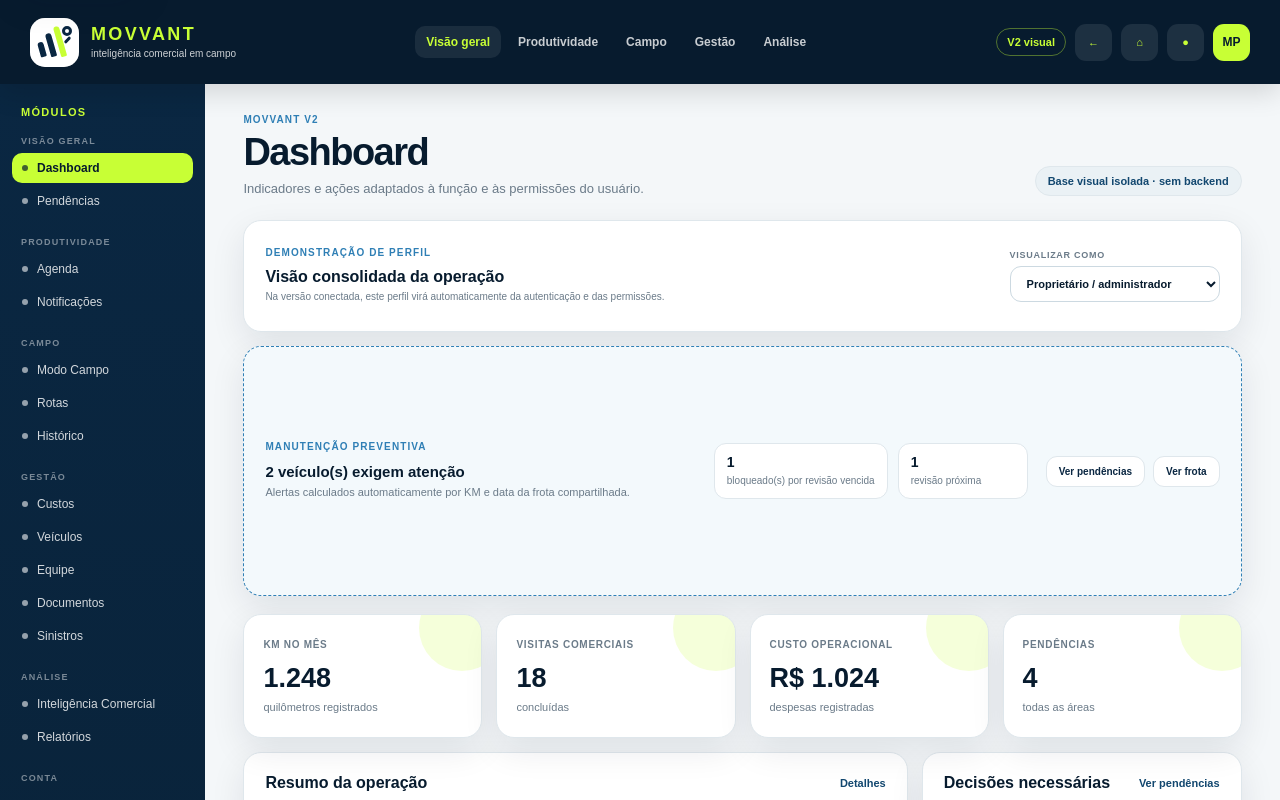
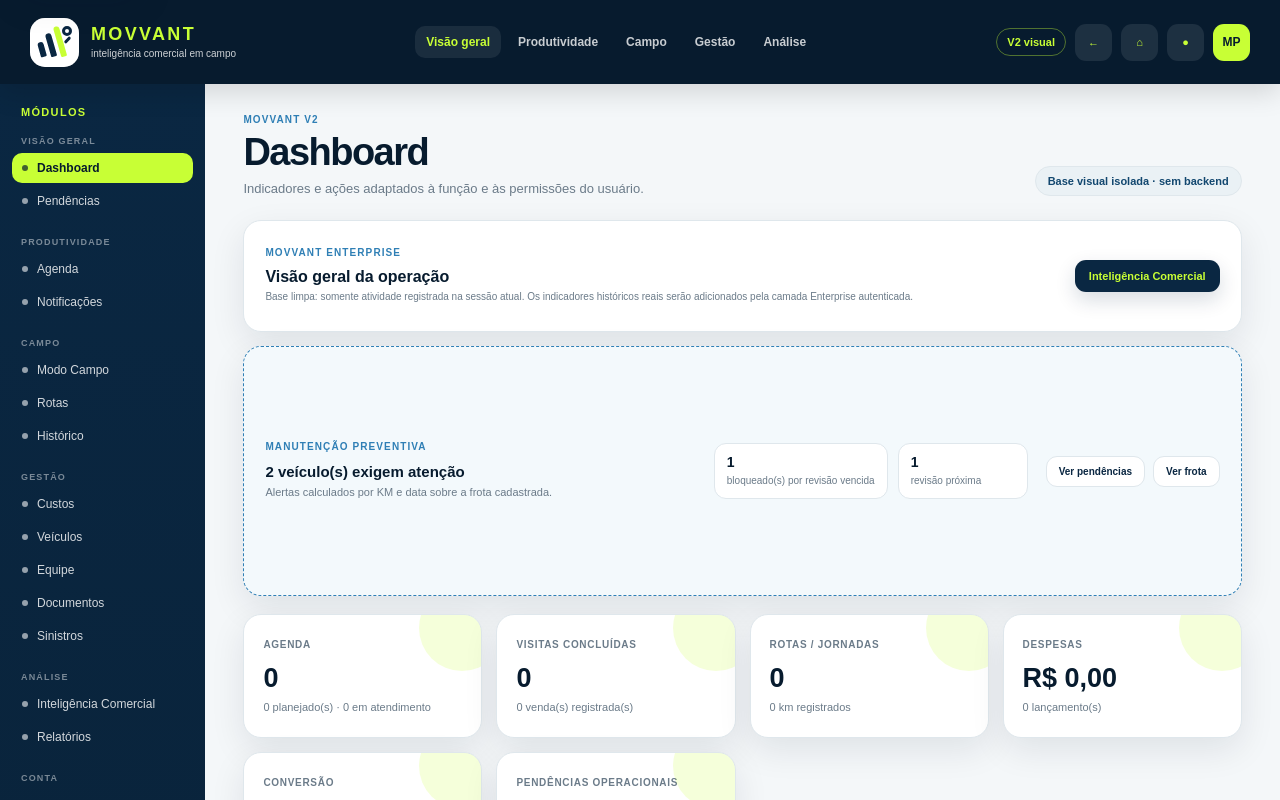
Before and after one commit to Manopanassolo/controle-facil-km, a Next.js app in the folder movvant-v2/: page /dashboard in a window 1280 px wide. Shown: the top 800 px of the page. Built offline with nearby package versions, Linux system fonts and the light colour scheme.

Commit message:
Web full transplant: replace fictitious dashboard with live session indicators

```diff
--- a/movvant-v2/src/components/DashboardByRole.tsx
+++ b/movvant-v2/src/components/DashboardByRole.tsx
@@ -1,31 +1,30 @@
 'use client';
 
 import Link from 'next/link';
-import { useState } from 'react';
 import { useSessionActivity } from '@/components/SessionActivityProvider';
 
-type RoleKey='vendedor'|'gerente'|'financeiro'|'proprietario';
-type RoleView={label:string;headline:string;metrics:Array<[string,string,string]>;focusTitle:string;focusItems:Array<[string,string]>;secondaryTitle:string;secondaryItems:Array<[string,string]>;};
-const views:Record<RoleKey,RoleView>={
-  vendedor:{label:'Vendedor externo',headline:'Meu dia em campo',metrics:[['Agenda de hoje','4','compromissos previstos'],['Rotas','2','deslocamentos planejados'],['Visitas no mês','18','atividades concluídas'],['Pendências','2','ações pessoais']],focusTitle:'Próximas atividades',focusItems:[['08:30 · Casa do MDF','Visita comercial'],['10:45 · Cliente regional','Follow-up'],['14:00 · Equipe comercial','Reunião online'],['16:30 · Nova conta','Prospecção']],secondaryTitle:'Atenção pessoal',secondaryItems:[['Despesa sem comprovante','Hoje'],['Visita sem resultado','Ontem'],['Próxima revisão do veículo','6 dias']]},
-  gerente:{label:'Gerente comercial',headline:'Equipe e execução comercial',metrics:[['Equipe ativa','6','usuários em operação'],['Visitas hoje','14','equipe comercial'],['Pendências críticas','3','exigem acompanhamento'],['Cobertura de agenda','91%','atividades planejadas']],focusTitle:'Equipe em campo',focusItems:[['Rafael Silva','3 visitas · rota ativa'],['Ana Costa','2 visitas · dentro do planejado'],['Lucas Martins','1 pendência de cadastro'],['Equipe Camboriú','86% da agenda executada']],secondaryTitle:'Exceções para acompanhar',secondaryItems:[['2 visitas sem resultado','Alta'],['1 rota acima do previsto','Média'],['1 usuário pendente','Cadastro']]},
-  financeiro:{label:'Financeiro',headline:'Custos e conformidade',metrics:[['Despesas no mês','R$ 1.024','lançamentos registrados'],['Sem comprovante','2','itens pendentes'],['Custo por KM','R$ 0,82','média mensal'],['Documentos atenção','1','próximo do vencimento']],focusTitle:'Lançamentos para revisar',focusItems:[['Combustível · Rafael Silva','R$ 286,40'],['Estacionamento · Ana Costa','R$ 24,00'],['Pedágio · equipe externa','R$ 18,60']],secondaryTitle:'Conformidade',secondaryItems:[['Seguro Hatch Vendas','42 dias'],['2 comprovantes ausentes','Pendente'],['Fechamento mensal','Em andamento']]},
-  proprietario:{label:'Proprietário / administrador',headline:'Visão consolidada da operação',metrics:[['KM no mês','1.248','quilômetros registrados'],['Visitas comerciais','18','concluídas'],['Custo operacional','R$ 1.024','despesas registradas'],['Pendências','4','todas as áreas']],focusTitle:'Resumo da operação',focusItems:[['Comercial','91% da agenda executada'],['Campo','2 rotas em andamento'],['Financeiro','2 despesas para revisar'],['Frota','1 revisão próxima']],secondaryTitle:'Decisões necessárias',secondaryItems:[['Documento próximo do vencimento','Crítica'],['Despesa sem comprovante','Alta'],['Usuário pendente de ativação','Gestão']]}
-};
-
 export function DashboardByRole(){
-  const [role,setRole]=useState<RoleKey>('proprietario');
-  const {journeys,routes,expenses,appointments,completedAppointments,totalKm,totalExpenses,activityCount,maintenancePendingCount,maintenanceAlerts}=useSessionActivity();
-  const view=views[role]; const sessionRoutes=journeys.length+routes.length; const activeAppointments=appointments.filter((a)=>a.status==='Em atendimento').length; const blockedVehicles=maintenanceAlerts.filter((a)=>a.state==='vencida').length;
+  const {journeys,routes,expenses,appointments,completedAppointments,totalKm,totalExpenses,activityCount,maintenancePendingCount,maintenanceAlerts,documentPendingCount}=useSessionActivity();
+  const sessionRoutes=journeys.length+routes.length;
+  const activeAppointments=appointments.filter((a)=>a.status==='Em atendimento').length;
+  const plannedAppointments=appointments.filter((a)=>a.status==='Planejado').length;
+  const sales=appointments.filter((a)=>a.status==='Concluído'&&a.result==='Venda realizada').length;
+  const conversion=completedAppointments?Math.round((sales/completedAppointments)*100):0;
+  const blockedVehicles=maintenanceAlerts.filter((a)=>a.state==='vencida').length;
+  const metrics:Array<[string,string,string]>=[
+    ['Agenda',String(appointments.length),`${plannedAppointments} planejado(s) · ${activeAppointments} em atendimento`],
+    ['Visitas concluídas',String(completedAppointments),`${sales} venda(s) registrada(s)`],
+    ['Rotas / jornadas',String(sessionRoutes),`${totalKm.toLocaleString('pt-BR')} km registrados`],
+    ['Despesas',`R$ ${totalExpenses.toLocaleString('pt-BR',{minimumFractionDigits:2,maximumFractionDigits:2})}`,`${expenses.length} lançamento(s)`],
+    ['Conversão',`${conversion}%`,'sobre visitas concluídas nesta sessão'],
+    ['Pendências operacionais',String(maintenancePendingCount+documentPendingCount),'manutenção e documentos']
+  ];
   return <>
-    <section className="panel role-preview-bar"><div><span className="eyebrow">Demonstração de perfil</span><strong>{view.headline}</strong><small>Na versão conectada, este perfil virá automaticamente da autenticação e das permissões.</small></div><label className="role-selector"><span>Visualizar como</span><select value={role} onChange={(event)=>setRole(event.target.value as RoleKey)}>{Object.entries(views).map(([key,item])=><option key={key} value={key}>{item.label}</option>)}</select></label></section>
-
-    {maintenancePendingCount?<section className="panel session-dashboard-strip" aria-label="Alertas de manutenção"><div><span className="eyebrow">Manutenção preventiva</span><strong>{maintenancePendingCount} veículo(s) exigem atenção</strong><small>Alertas calculados automaticamente por KM e data da frota compartilhada.</small></div><div className="session-dashboard-metrics"><span><b>{blockedVehicles}</b><small>bloqueado(s) por revisão vencida</small></span><span><b>{maintenancePendingCount-blockedVehicles}</b><small>revisão próxima</small></span></div><div className="session-dashboard-actions"><Link href="/pendencias" className="secondary-button">Ver pendências</Link><Link href="/veiculos" className="secondary-button">Ver frota</Link></div></section>:null}
-
-    {activityCount?<section className="panel session-dashboard-strip" aria-label="Indicadores da homologação local"><div><span className="eyebrow">Atividade desta sessão</span><strong>{activityCount} evento(s) consolidado(s)</strong><small>Agenda, Modo Campo, Rotas e Custos alimentam este resumo. Recarregar a aplicação limpa os dados.</small></div><div className="session-dashboard-metrics"><span><b>{totalKm.toLocaleString('pt-BR')} km</b><small>KM da sessão</small></span><span><b>{sessionRoutes}</b><small>deslocamentos concluídos</small></span><span><b>{journeys.length+completedAppointments}</b><small>visitas concluídas</small></span><span><b>{appointments.length}</b><small>compromissos locais</small></span><span><b>{activeAppointments}</b><small>em atendimento agora</small></span><span><b>R$ {totalExpenses.toLocaleString('pt-BR',{minimumFractionDigits:2,maximumFractionDigits:2})}</b><small>despesas da sessão</small></span><span><b>{expenses.length}</b><small>lançamentos independentes</small></span></div><div className="session-dashboard-actions"><Link href="/agenda" className="secondary-button">Ver agenda</Link><Link href="/historico" className="secondary-button">Ver histórico</Link><Link href="/relatorios" className="secondary-button">Ver relatório</Link></div></section>:null}
-
-    <section className="dashboard-grid" aria-label="Indicadores do perfil">{view.metrics.map(([label,metricValue,note])=><article className="metric-card" key={label}><span className="metric-label">{label}</span><strong className="metric-value">{metricValue}</strong><div className="metric-note">{note}</div></article>)}</section>
-    <section className="main-grid"><article className="panel"><div className="panel-title-row"><h2>{view.focusTitle}</h2><Link href="/relatorios" className="text-link">Detalhes</Link></div><div className="placeholder-list">{view.focusItems.map(([title,detail])=><div className="placeholder-row" key={title}><strong>{title}</strong><span>{detail}</span></div>)}</div></article><article className="panel"><div className="panel-title-row"><h2>{view.secondaryTitle}</h2><Link href="/pendencias" className="text-link">Ver pendências</Link></div><div className="placeholder-list">{view.secondaryItems.map(([title,detail])=><div className="placeholder-row" key={title}><strong>{title}</strong><span>{detail}</span></div>)}</div></article></section>
+    <section className="panel role-preview-bar"><div><span className="eyebrow">MOVVANT ENTERPRISE</span><strong>Visão geral da operação</strong><small>Base limpa: somente atividade registrada na sessão atual. Os indicadores históricos reais serão adicionados pela camada Enterprise autenticada.</small></div><div className="session-dashboard-actions"><Link href="/inteligencia" className="primary-button">Inteligência Comercial</Link></div></section>
+    {maintenancePendingCount?<section className="panel session-dashboard-strip" aria-label="Alertas de manutenção"><div><span className="eyebrow">Manutenção preventiva</span><strong>{maintenancePendingCount} veículo(s) exigem atenção</strong><small>Alertas calculados por KM e data sobre a frota cadastrada.</small></div><div className="session-dashboard-metrics"><span><b>{blockedVehicles}</b><small>bloqueado(s) por revisão vencida</small></span><span><b>{maintenancePendingCount-blockedVehicles}</b><small>revisão próxima</small></span></div><div className="session-dashboard-actions"><Link href="/pendencias" className="secondary-button">Ver pendências</Link><Link href="/veiculos" className="secondary-button">Ver frota</Link></div></section>:null}
+    {activityCount?<section className="panel session-dashboard-strip" aria-label="Indicadores da sessão"><div><span className="eyebrow">Atividade atual</span><strong>{activityCount} evento(s) consolidado(s)</strong><small>Agenda, Modo Campo, Rotas, Custos e Frota alimentam este resumo.</small></div><div className="session-dashboard-actions"><Link href="/agenda" className="secondary-button">Ver agenda</Link><Link href="/historico" className="secondary-button">Ver histórico</Link><Link href="/relatorios" className="secondary-button">Ver relatório</Link></div></section>:null}
+    <section className="dashboard-grid" aria-label="Indicadores atuais">{metrics.map(([label,value,note])=><article className="metric-card" key={label}><span className="metric-label">{label}</span><strong className="metric-value">{value}</strong><div className="metric-note">{note}</div></article>)}</section>
+    <section className="main-grid"><article className="panel"><div className="panel-title-row"><h2>Próximas atividades</h2><Link href="/agenda" className="text-link">Abrir Agenda</Link></div>{appointments.length?<div className="placeholder-list">{appointments.slice(0,5).map(item=><div className="placeholder-row" key={item.id}><strong>{item.time} · {item.client}</strong><span>{item.title} · {item.status}</span></div>)}</div>:<div className="soft-box"><strong>Sem compromissos cadastrados</strong><span>A Agenda está limpa e pronta para receber dados reais.</span></div>}</article><article className="panel"><div className="panel-title-row"><h2>Atenção operacional</h2><Link href="/pendencias" className="text-link">Ver pendências</Link></div>{maintenancePendingCount+documentPendingCount?<div className="placeholder-list"><div className="placeholder-row"><strong>Manutenção</strong><span>{maintenancePendingCount} pendência(s)</span></div><div className="placeholder-row"><strong>Documentos</strong><span>{documentPendingCount} pendência(s)</span></div></div>:<div className="soft-box"><strong>Sem alertas cadastrados</strong><span>Nenhum dado fictício é exibido nesta base.</span></div>}</article></section>
     <section className="dashboard-field-strip panel"><div><span className="eyebrow">Atalho operacional</span><h2>Modo Campo</h2><p>Fluxo simplificado para trabalhar pelo celular com poucos toques.</p></div><Link href="/campo" className="primary-button">Abrir Modo Campo</Link></section>
   </>;
 }
```
